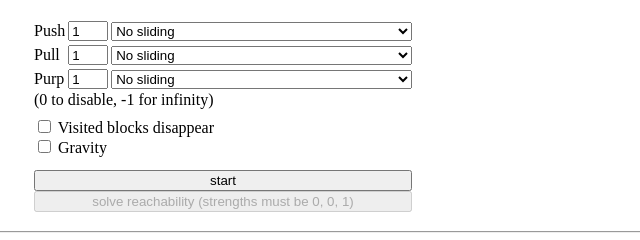
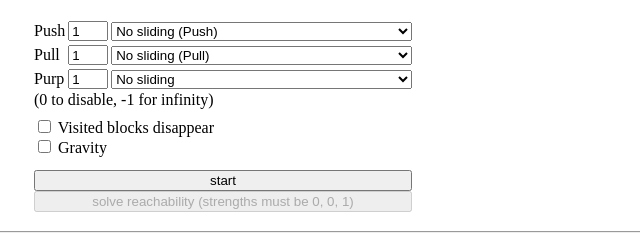
Before and after one commit to 6892-2019/puuush, a plain HTML site: page index.html in a window 1280 px wide. Shown: the top 240 px of the page, 393-1033 px from the left. Drawn offline with Linux system fonts and the light colour scheme.

Commit message:
PushPush etc. labels

```diff
--- a/index.html
+++ b/index.html
@@ -232,16 +232,16 @@
                     <div>Push</div>
                     <label><input type='number' min='-1' value='1' length='3' name='push_strength' class='strength'></label>
                     <select name='push_slide'>
-                        <option value='0' selected>No sliding</option>
-                        <option value='1'>Moved blocks slide</option>
-                        <option value='2'>All blocks in path slide</option>
+                        <option value='0' selected>No sliding (Push)</option>
+                        <option value='1'>Moved blocks slide (PushPush)</option>
+                        <option value='2'>All blocks in path slide (PushPushPush)</option>
                     </select>
                     <div>Pull</div>
                     <label><input type='number' min='-1' value='1' length='3' name='pull_strength' class='strength'></label>
                     <select name='pull_slide'>
-                        <option value='0' selected>No sliding</option>
-                        <option value='1' disabled>Moved blocks slide</option>
-                        <option value='2' disabled>All blocks in path slide</option>
+                        <option value='0' selected>No sliding (Pull)</option>
+                        <option value='1' disabled>Moved blocks slide (PullPull)</option>
+                        <option value='2' disabled>All blocks in path slide (PullPullPull)</option>
                     </select>
                     <div>Purp</div>
                     <label><input type='number' min='-1' value='1' length='3' name='purp_strength' class='strength'></label>
```
